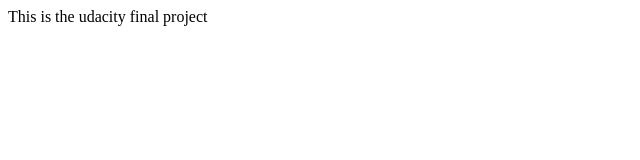
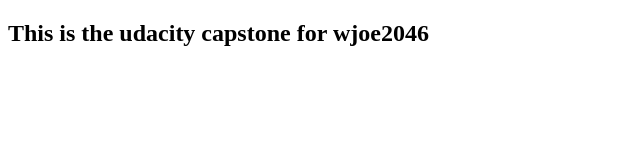
Before and after one commit to wjoe2046/devops_capstone, a website: page index.html in a window 1280 px wide. Shown: the whole page, without its empty margins (0-640 px from the left). Drawn offline with Linux system fonts and the light colour scheme.

```diff
--- a/index.html
+++ b/index.html
@@ -6,6 +6,6 @@
     <title>Udacity Final Project</title>
   </head>
   <body>
-    This is the udacity final project
+    <h2>This is the udacity capstone for wjoe2046</h2>
   </body>
 </html>
```
Also changed, not shown: 1 other file.
